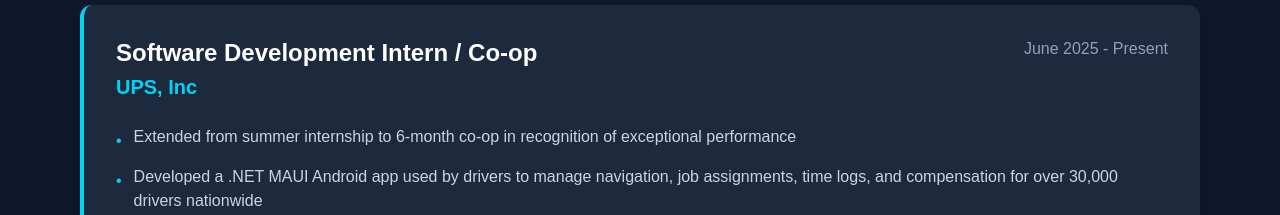
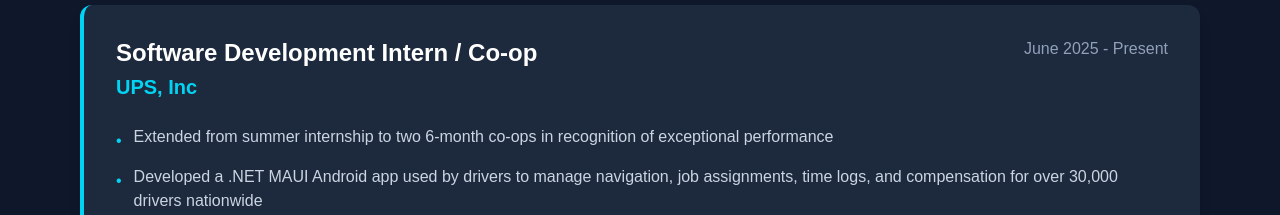
Before and after one commit to DaltonCB/my-website, a Next.js app: page / in a window 1280 px wide. Shown: the part 1820-2035 px from the top of the page. Built offline with nearby package versions, Linux system fonts and the light colour scheme.

Commit message:
adjust work experience

```diff
--- a/components/WorkExperience.tsx
+++ b/components/WorkExperience.tsx
@@ -22,7 +22,7 @@ const workExperiences: WorkExperience[] = [
 
 // Bulleted achievements from resume
 const achievements = [
-  "Extended from summer internship to 6-month co-op in recognition of exceptional performance",
+  "Extended from summer internship to two 6-month co-ops in recognition of exceptional performance",
   "Developed a .NET MAUI Android app used by drivers to manage navigation, job assignments, time logs, and compensation for over 30,000 drivers nationwide",
   "Created front-end interfaces using XAML to improve driver satisfaction when using mobile work app and implemented backend logic in C# with SQL databases to provide accurate accounting of driver statistics",
   "Refactored over 100 unit tests and resolved bugs across critical applications to improve app reliability and maintainability",
```
